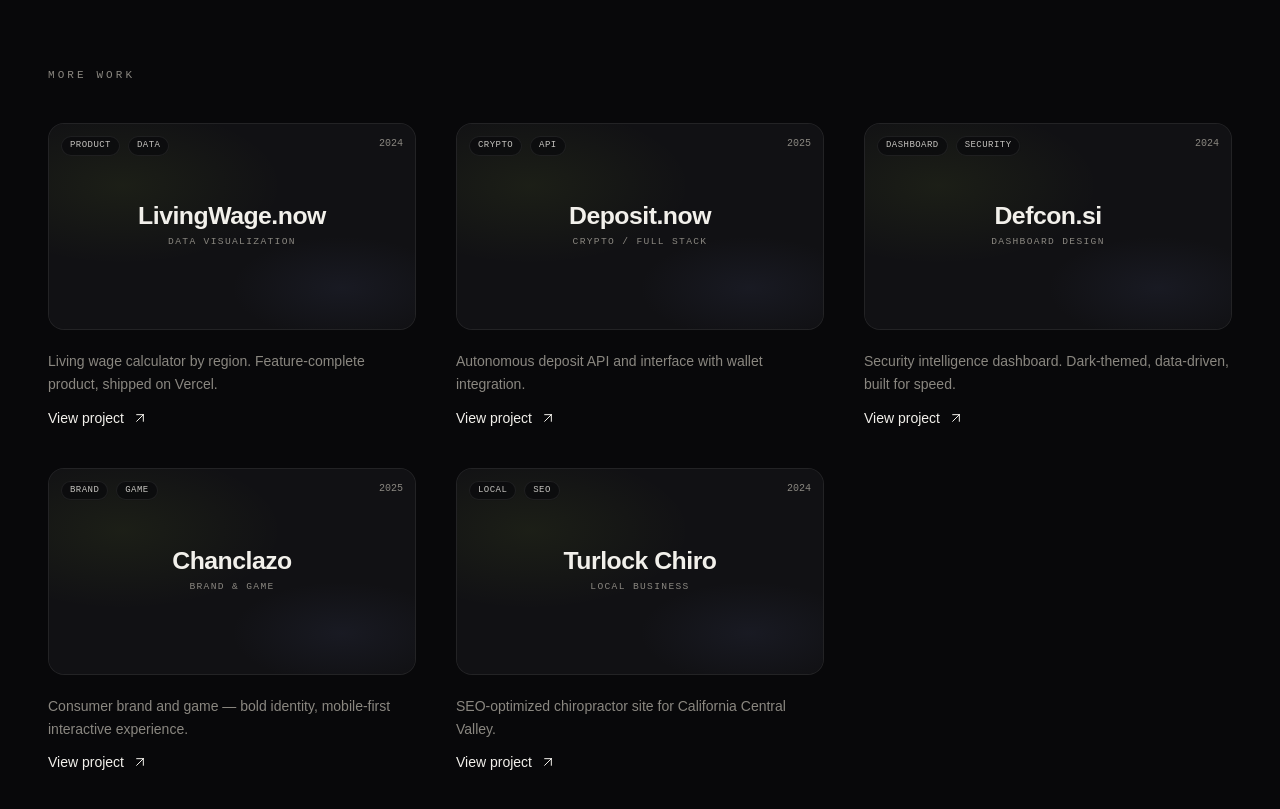
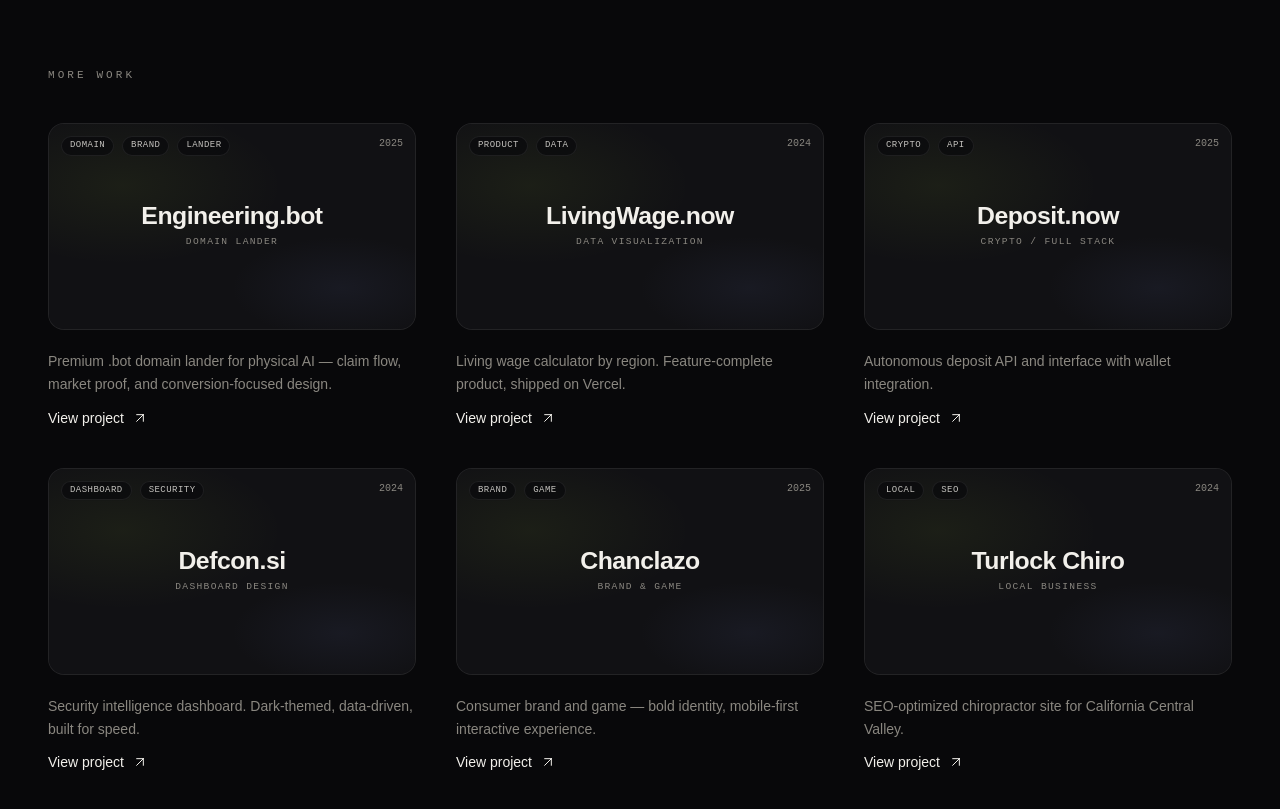
Before and after one commit to betrnames/gabemariscal.com, a React (Vite) app: page / in a window 1280 px wide. Shown: the part 2760-3569 px from the top of the page. Built offline with nearby package versions, Linux system fonts and the light colour scheme.

Commit message:
add engineering.bot to portfolio projects

```diff
--- a/src/App.tsx
+++ b/src/App.tsx
@@ -52,6 +52,15 @@
     year: '2025',
     tags: ['Crypto', 'Data'],
     featured: true,
+  },
+  {
+    name: 'Engineering.bot',
+    role: 'Domain Lander',
+    desc: 'Premium .bot domain lander for physical AI — claim flow, market proof, and conversion-focused design.',
+    url: 'https://engineering.bot',
+    image: '/projects/engineering-bot.png',
+    year: '2025',
+    tags: ['Domain', 'Brand', 'Lander'],
   },
   {
     name: 'LivingWage.now',
```
